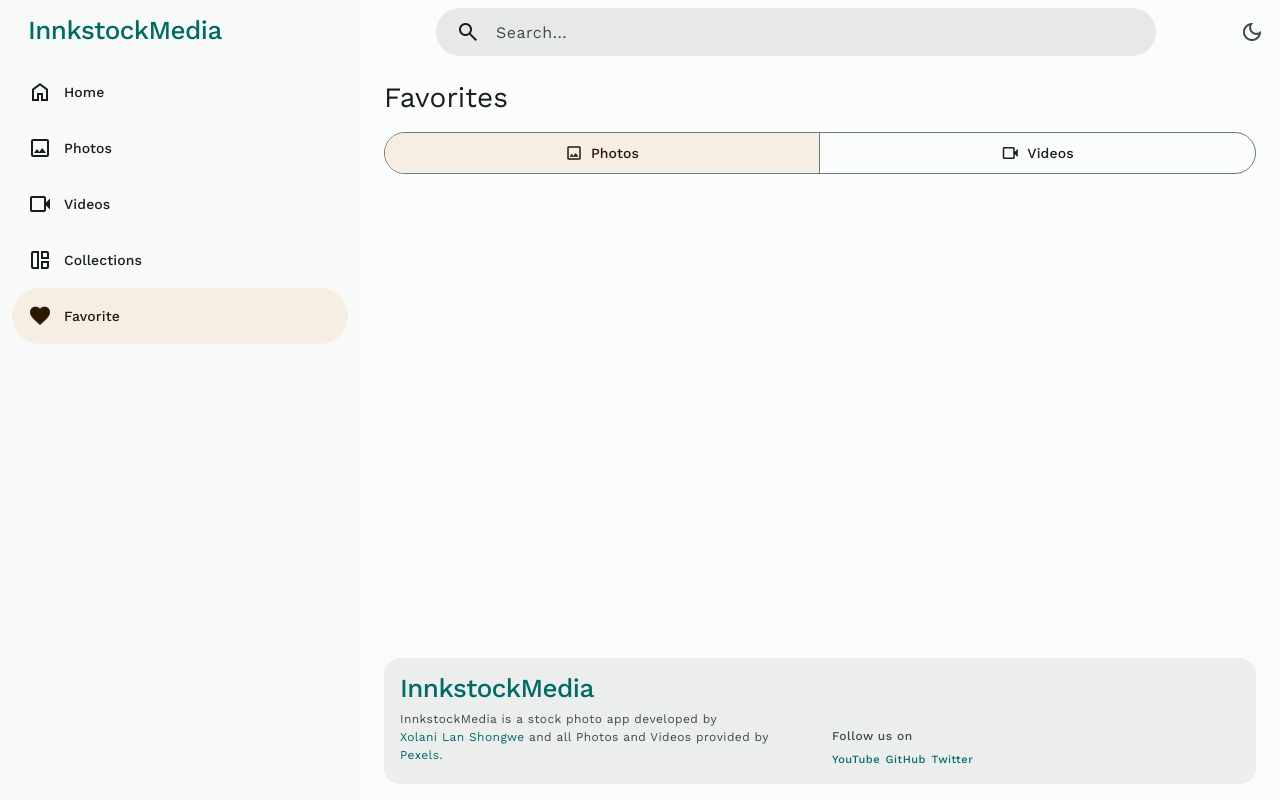
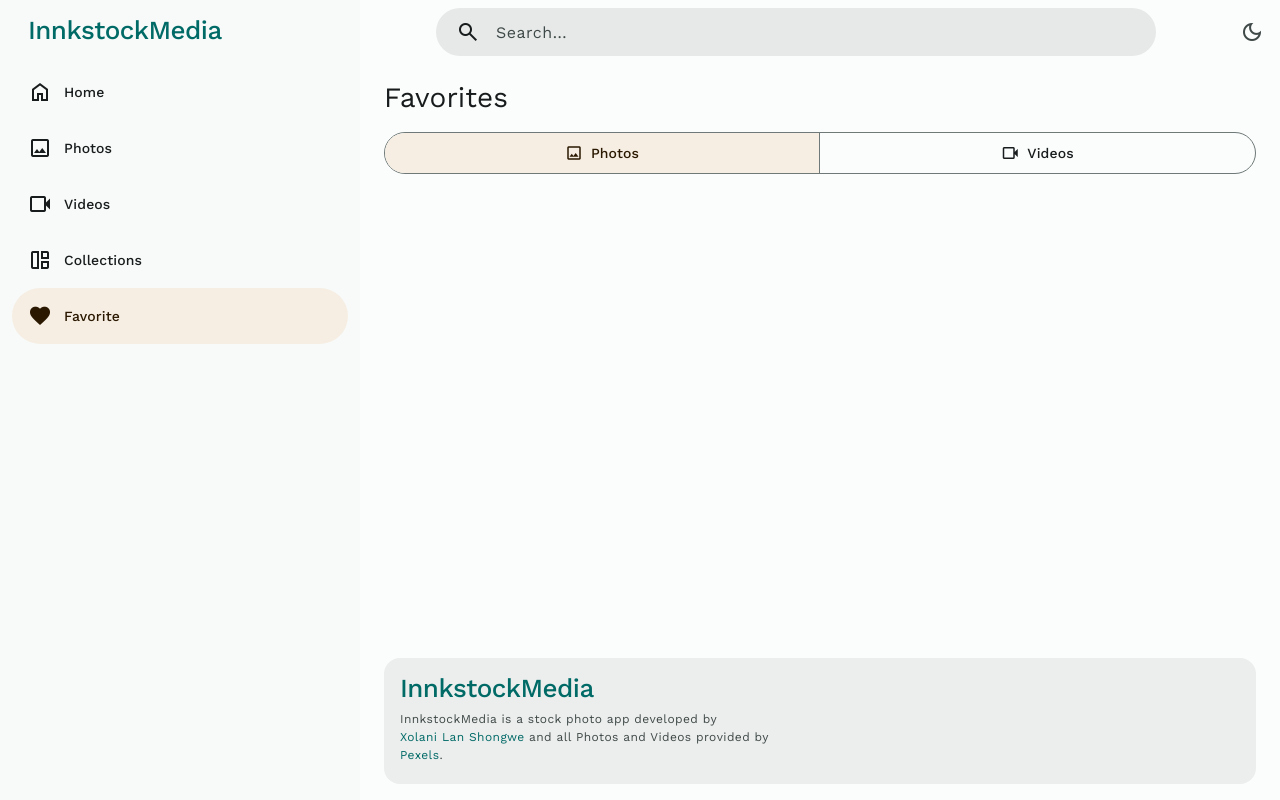
Before and after one commit to XolaniLan/InnkStockMedia, a plain HTML site: page InnkStockMedia/pages/favorite/favorite.html in a window 1280 px wide. Drawn offline with nearby package versions, Linux system fonts and the light colour scheme.

Commit message:
Update favorite.html

```diff
--- a/InnkStockMedia/pages/favorite/favorite.html
+++ b/InnkStockMedia/pages/favorite/favorite.html
@@ -297,22 +297,6 @@
           </p>
         </div>
 
-        <div class="col">
-
-          <p class="title label-medium">Follow us on</p>
-
-          <div class="social-list">
-
-            <a href="https://youtube.com/@Xolani Lan Shongwe" target="_blank" class="label-small color-primary">YouTube</a>
-
-            <a href="https://github.com/@Xolani Lan Shongwe" target="_blank" class="label-small color-primary">GitHub</a>
-
-            <a href="https://twitter.com/@Xolani Lan Shongwe" target="_blank" class="label-small color-primary">Twitter</a>
-
-          </div>
-
-        </div>
-
       </div>
 
     </div>
```
